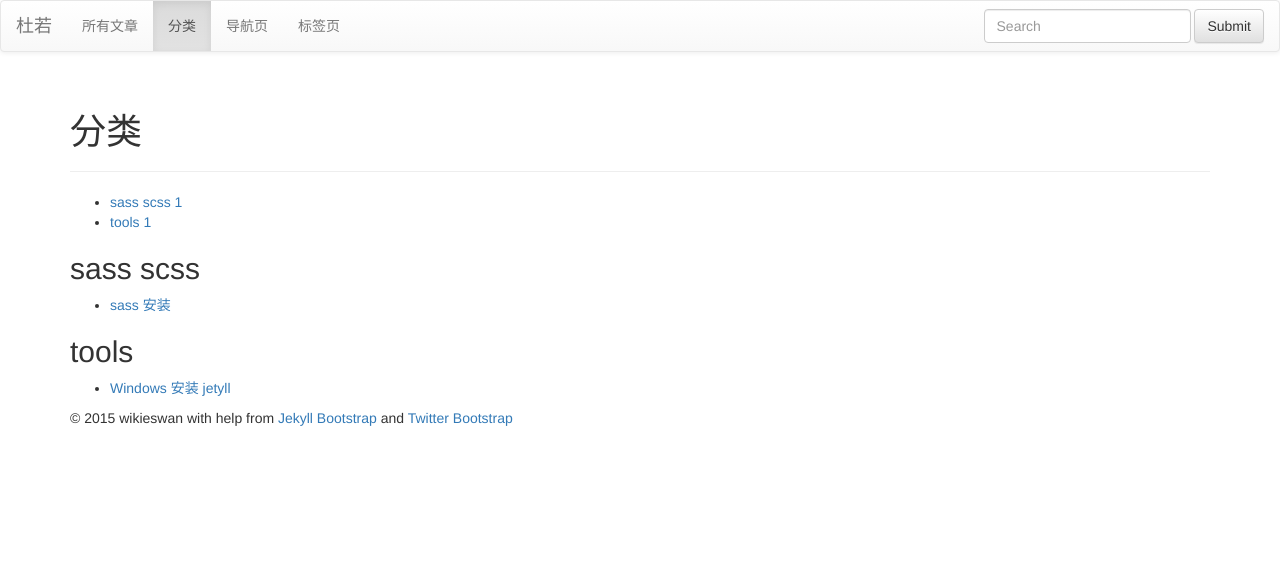
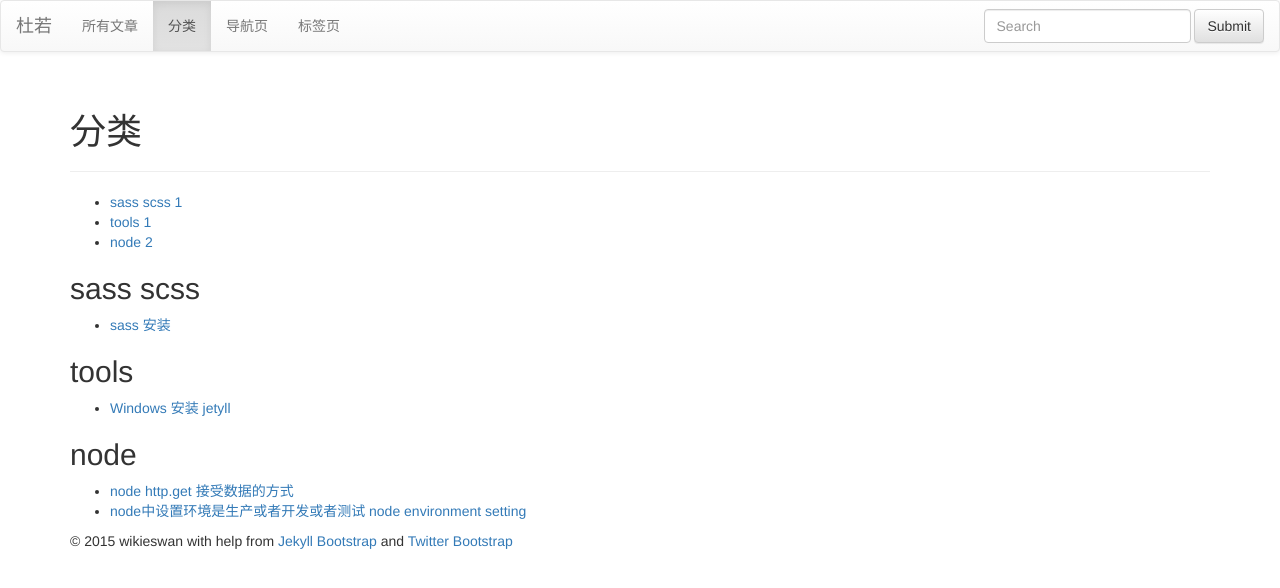
Before and after one commit to TristanDongMaster/tristan.github.com, a Jekyll site: the page built from categories.html, in a window 1280 px wide. Shown: the top 588 px of the page. Built offline with Jekyll 4.4.1, drawn with Linux system fonts in a browser that asks for light colours; nearby versions of some CDN libraries; library files that are not in the unit come from our copies.

Commit message:
node-env

```diff
--- /dev/null
+++ b/_posts/2015-02-13-node-environment-setting.md
@@ -0,0 +1,30 @@
+---
+layout: post
+title: "node中设置环境是生产或者开发或者测试 node environment setting"
+description: ""
+category: node
+tags: [node]
+---
+{% include JB/setup %}
+
+## 问题场景
+在不同的环境下，程序调用的接口地址是不一样的。
+
+在开发 测试 生产的环境中，程序的调用接口地址一般是不一样的。
+在stackoverflow上找到一些答案
+
+Before running your app, you can do this in console,
+
+	export NODE_ENV=production
+
+Or if you are in windows you could try this:
+
+	SET NODE_ENV=production
+
+or you can run your app like this:
+
+	NODE_ENV=production node app.js
+
+You can also set it in your js file (express/lib/application.js):
+
+	process.env.NODE_ENV = 'production';
--- a/_posts/2015-02-13-node-httpget-data.md
+++ b/_posts/2015-02-13-node-httpget-data.md
@@ -2,8 +2,8 @@
 layout: post
 title: "node http.get 接受数据的方式"
 description: ""
-category:
-tags: []
+category: node
+tags: [node]
 ---
 {% include JB/setup %}
 
```
